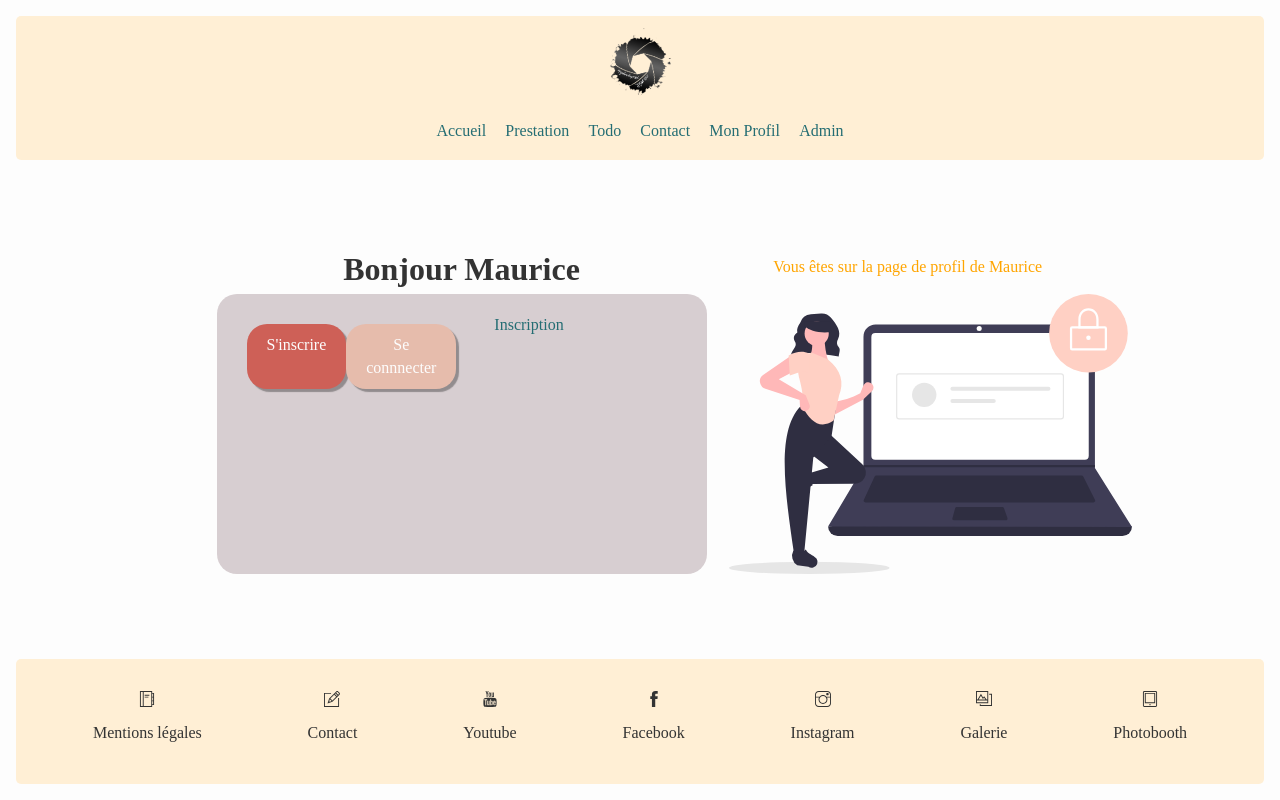
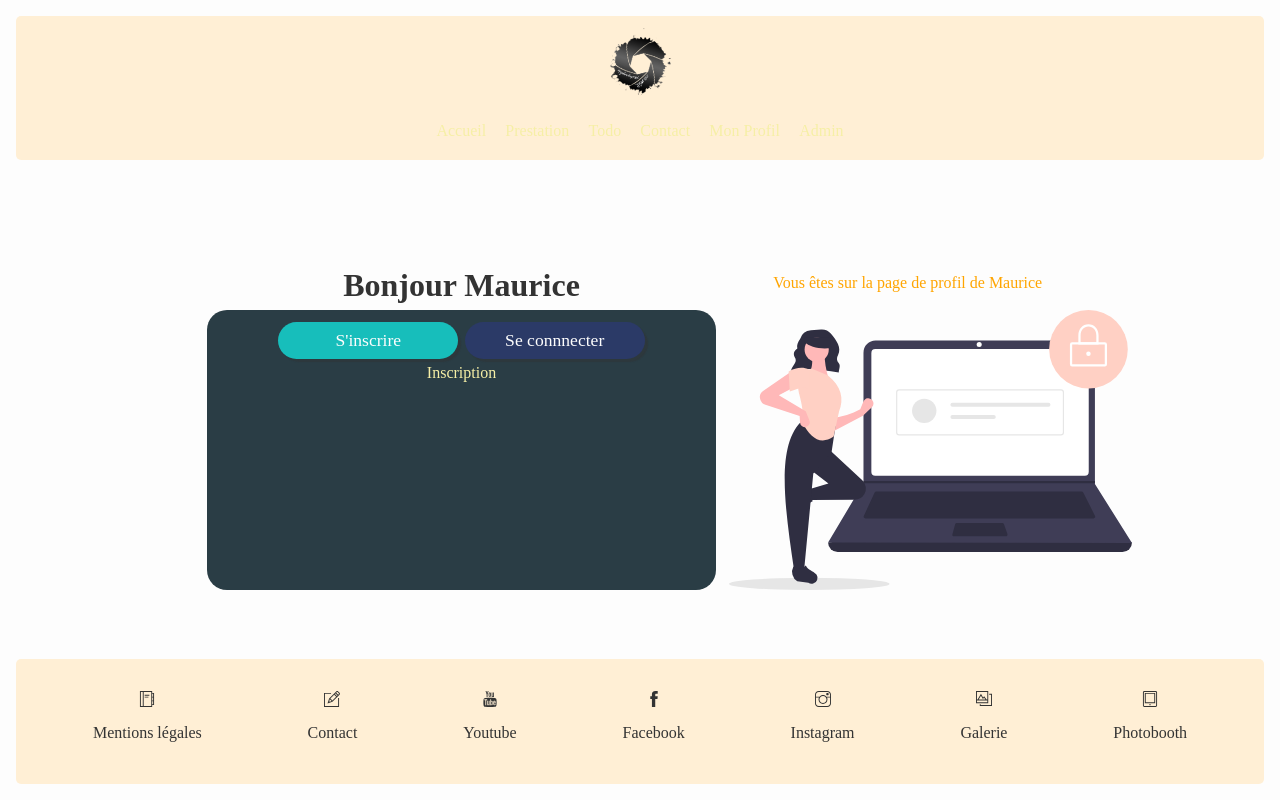
Before and after one commit to Christophe-Desmarres/CRM, a React (Create React App) app in the folder client/: page /profil/Maurice in a window 1280 px wide. Built offline with nearby package versions, Linux system fonts and the light colour scheme.

Commit message:
add style to signup form, add axios connection and token cookie ok

```diff
--- a/client/src/assets/styles/_settings.scss
+++ b/client/src/assets/styles/_settings.scss
@@ -15,13 +15,13 @@ $font-1: "font-1", sans-serif;
 $font-2: "font-2", serif;
 $font-3: "font-3", serif;
 
-$color-1: rgba(206, 96, 87);
-$color-2: rgba(230, 188, 172);
-$color-3: rgb(36, 109, 115);
-$color-4: rgba(215, 206, 209);
+$color-1: rgba(43, 58, 103);
+$color-2: rgba(23, 190, 187);
+$color-3: rgb(246, 239, 166);
+$color-4: rgba(42, 61, 69);
 $black: rgb(40, 40, 40);
 $white: rgb(253, 253, 253);
-$shadow: rgb(51, 64, 117);
+$shadow: rgb(2102, 46, 155);
 
 $Raspberry_Blush: rgba(206, 96, 87);
 $Conch_Shell: rgba(230, 188, 172);
--- a/client/src/assets/styles/components/_connectionForm.scss
+++ b/client/src/assets/styles/components/_connectionForm.scss
@@ -1,6 +1,6 @@
 .connection-form {
-  border: 2px solid $color-1;
-  width: 400px;
+  border: 2px solid $color-2;
+  width: 90%;
   margin: 35px auto 0;
   padding: 20px 0;
   user-select: none;
@@ -10,28 +10,26 @@
     padding: 10px 0 15px;
   }
 
-  ul {
-    padding: 10px;
+  button {
     display: flex;
     justify-content: space-around;
-
-    li {
-      background: $color-2;
+      background: $color-1;
       color: $white;
-      width: 130px;
-      padding: 10px 0;
+      width: 10rem;
+      margin: 0.3rem;
+      padding: 1rem 0;
       border-radius: 18px;
       cursor: pointer;
       transition: 0.3s;
       box-shadow: 3px 3px 1px rgba(51, 51, 51, 0.418);
 
       &:hover {
-        background: $color-1;
+        background: $color-2;
       }
-    }
+
   }
   .active-btn {
-    background: $color-1;
+    background: $color-2;
   }
   form {
     width: 400px;
--- a/client/src/assets/styles/pages/_profil.scss
+++ b/client/src/assets/styles/pages/_profil.scss
@@ -7,7 +7,7 @@
   }
 
   .log-container {
-    margin: 0 auto;
+    margin: 1rem auto;
     display: grid;
     grid-template-columns: 60% 40%;
 
@@ -20,10 +20,10 @@
     border: none;
     background: $color-4;
     min-width: 490px;
-    width: 90%;
+    width: 95%;
     text-align: center;
     margin: 0 auto;
-    padding: 20px;
+    padding: 0.5rem;
     border-radius: 20px;
 
     @media screen and (max-width: 550px) {
@@ -31,25 +31,34 @@
     }
 
     .form-container {
-      display: grid;
-      grid-template-columns: 30% 70%;
+      display: flex;
+      justify-content: center;
+      flex-wrap: wrap;
+      align-items: center;
+      margin: 0 auto;
+      width: 100%;
+      max-width: 400px;
 
-      @media screen and (max-width: 550px) {
-        grid-template-columns: 1fr;
-      }
+        #register,
+        #login {
+          width: 45%;
+          margin: 0.2rem;
+        }
 
-      ul {
-        li {
+        form{
+          width: 100%;
+        }
+
+      button {
           cursor: pointer;
           border-radius: 20px;
-          padding: 10px 20px;
+          padding: 0.5rem;
           transition: 0.2s;
 
           @media screen and (max-width: 550px) {
             width: 80%;
             margin: 0 auto;
           }
-        }
         .active-btn {
           background: $color-1;
 
@@ -57,11 +66,7 @@
             background: $color-2;
           }
         }
-        li:not(.active-btn) {
-          &:hover {
-            transform: translateX(3px);
-          }
-        }
+
         #login {
           position: relative;
           @media screen and (max-width: 550px) {
@@ -81,15 +86,24 @@
         }
       }
       form {
+        width: 100%;
+        margin: 0 auto;
+        padding: 20px 0;
+        text-align: left;
+
+        label {
+          display: block;
+          margin-bottom: 10px;
+        }
         input {
-          padding: 14px 20px;
+          padding: 0.5rem;
           margin: 0;
           font-size: 1.2rem;
           font-family: $font-2;
           border-radius: 20px;
 
           &:focus {
-            box-shadow: 0 0 3px rgba(51, 51, 51, 0.2);
+            box-shadow: 0 0 10px rgb(0, 0, 0);
           }
         }
         a {
--- a/client/src/components/Authentification/Auth.js
+++ b/client/src/components/Authentification/Auth.js
@@ -1,3 +1,4 @@
+// manage view of the authentification form sigunp or signin
 import React from 'react'
 import { useState } from 'react';
 import Singin from './SingIn';
@@ -24,10 +25,8 @@ const handleModal = (e) => {
   return (
     <div className='connection-form'>
       <div className="form-container">
-        <ul>
-          <li id='register' className={signUpModal ? 'active-btn' : null} onClick={handleModal}>S'inscrire</li>
-          <li id='login' className={signInModal ? 'active-btn' : null} onClick={handleModal}>Se connnecter</li>
-        </ul>
+          <button id='register' className={signUpModal ? 'active-btn' : null} onClick={handleModal}>S'inscrire</button>
+          <button id='login' className={signInModal ? 'active-btn' : null} onClick={handleModal}>Se connnecter</button>
         {signUpModal && <SingUp />}
         {signInModal && <Singin />}
       </div>
--- a/client/src/components/Authentification/SingIn.js
+++ b/client/src/components/Authentification/SingIn.js
@@ -1,64 +1,106 @@
 import React from 'react'
 import { useState } from 'react';
 import axios from 'axios';
+import Error from '../error/Error';
+
 
 export default function SingIn() {
+
 const [email, setEmail] = useState('');
 const [password, setPassword] = useState('');
+const [error, setError] = useState('');
 
 const handleSubmit = async (e) => {
     e.preventDefault();
     const emailError = document.querySelector('.email.error');
     const passwordError = document.querySelector('.password.error');
 
-
-    try {
-        const res = await axios.post(`${process.env.REACT_APP_API_URL}api/user/login`, {
-            email,
-            password
+    axios({
+        method: "post",
+        url: `http://localhost:5500/api/user/login`,
+        withCredentials: true,
+        data: {
+          email,
+          password,
+        },
+        headers: {
+            "Content-Type": "application/json",
+          }
+      })
+        .then((res) => {
+          console.log(res);
+          if (!res.data.errors) {
+              console.log(`Connection réussie ! Bienvenue ${res.data.name}`);
+              // window.location = "/";
+            } else {
+              emailError.innerHTML = res.data.errors.email;
+              passwordError.innerHTML = res.data.errors.password;
+          }
+        })
+        .catch((err) => {
+          console.log(err);
         });
-        console.log(res);
-        if (res.data.errors) {
-            emailError.innerHTML = res.data.errors.email;
-            passwordError.innerHTML = res.data.errors.password;
-        } else {
-            window.location = '/';
-        }
-    } catch (err) {
-        console.log(err);
-    }
+    };
 
 
-    // axios({
-    //         method: 'POST',
-    //         url:`${process.env.REACT_APP_API_URL}api/user/login`,
-    //         withCredentials: true,
-    //         data: {
+
+
+    // const options = {
+    //         method: 'post',
+    //         auth: {
     //             email,
     //             password
-    //         }
-    //     }).then((res) => {
-    //         if (res.data.errors) {
-    //             emailError.innerHTML = res.data.errors.email;
-    //             passwordError.innerHTML = res.data.errors.password;
-    //         } else {
-    //             window.location = '/';
-    //         }
-    //     }).catch((err) => {
-    //         console.log(err);
-    //     })
-}
+    //             },
+    //             withCredentials: true
+    //         };
+
+
+
+
+
+    // try {
+    //     const res = await axios(`${process.env.REACT_APP_API_URL}api/user/login`,{
+    //         email,
+    //         password
+    //         },
+    //         {withCredentials: true}
+    //         );
+
+    //     // }`${process.env.REACT_APP_API_URL}api/user/login`, {
+    //     //     email,
+    //     //     password
+    //     // }, {withCredentials: true});
+    //     console.log(res);
+    //     if (!res.config.errors) {
+    //         setError('');
+    //         console.log(`Connection réussie ! Bienvenue ${res.data.name}`);
+
+    //         //setTimeout(()=>{window.location = '/'}, 2000);
+    //     } else {
+    //         emailError.innerHTML = res.data.errors.email;
+    //         passwordError.innerHTML = res.data.errors.password;
+    //     }
+
+    // } catch (err) {
+    //     console.log(err);
+    //     setError(err.message);
+    //     // emailError.innerHTML = err.response.data.errors.email;
+    //     // passwordError.innerHTML = err.response.data.errors.password;
+    // }
+
+// }
 
 
   return (
     <div>
     <form action="" onSubmit={handleSubmit} id='sign-up-form'>
+        <Error error={error}/>
         <label htmlFor="email">Email</label>
         <input type="text" name="email" id="email" onChange={(e) => setEmail(e.target.value)} value={email} />
         <div className="email error"></div>
         <br />
         <label htmlFor="password">Mot de passe</label>
-        <input type="password" name="password" id="password" onChange={(e) => setPassword(e.target.value)} value={password} />
+        <input type="text" name="password" id="password" onChange={(e) => setPassword(e.target.value)} value={password} autoComplete />
         <div className="password error"></div>
         <br />
         <input type="submit" value='Se connecter' />
--- a/client/src/components/NavBar/NavBar.js
+++ b/client/src/components/NavBar/NavBar.js
@@ -70,7 +70,7 @@ const NavBar = () => {
             <Link to="/contact">Contact</Link>
           </li>
           <li>
-            <Link to="/profil">Mon Profil</Link>
+            <Link to="/profil/Maurice">Mon Profil</Link>
           </li>
           <li>
             <Link to="/admin">Admin</Link>
--- a/client/src/components/Routes/Routes.jsx
+++ b/client/src/components/Routes/Routes.jsx
@@ -19,7 +19,7 @@ export default function RouterList() {
           <Route path="/contact" element={<Contact />} />
           <Route path="/store" element={<Store />} />
           <Route path="/todo" element={<Todo />} />
-          <Route path="/profil" element={<Profile />} />
+          {/* <Route path="/profil" element={<Profile />} /> */}
           <Route path="/profil/:id" element={<Profile />} />
           <Route path="/admin" element={<Admin />} >
           <Route path="/admin/utilisateur" element={<Users />} />
--- /dev/null
+++ b/client/src/components/error/Error.js
@@ -0,0 +1,18 @@
+import React from 'react'
+import styledErrors from 'styled-components';
+
+const ErrorStyle = styledErrors.div`
+  color: red;
+  font-size: 0.8rem;
+  margin: 0.5rem 0;
+  text-align: center;
+`;
+
+
+export default function Error(props) {
+
+
+  return (
+    <ErrorStyle>{props.error}</ErrorStyle>
+  )
+}
```
Also changed, not shown: 2 other files (tests, documents, lock files or other folders).
